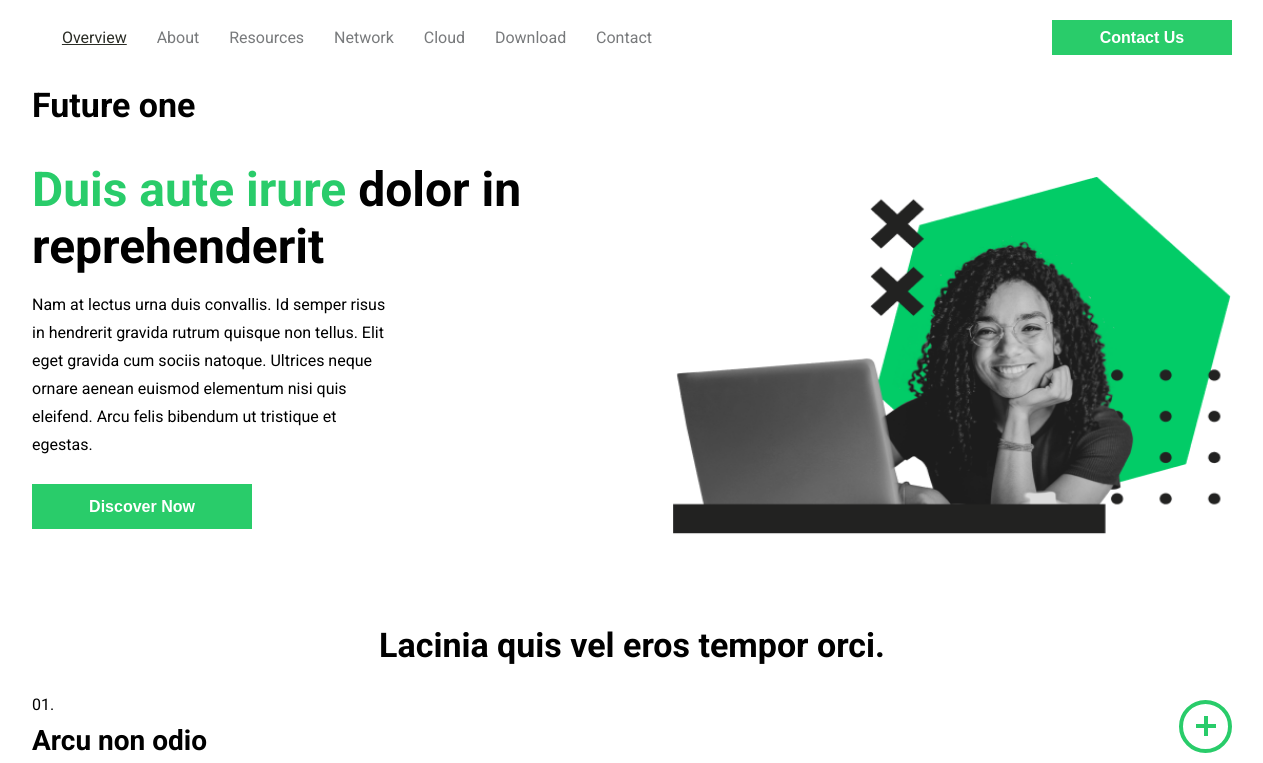
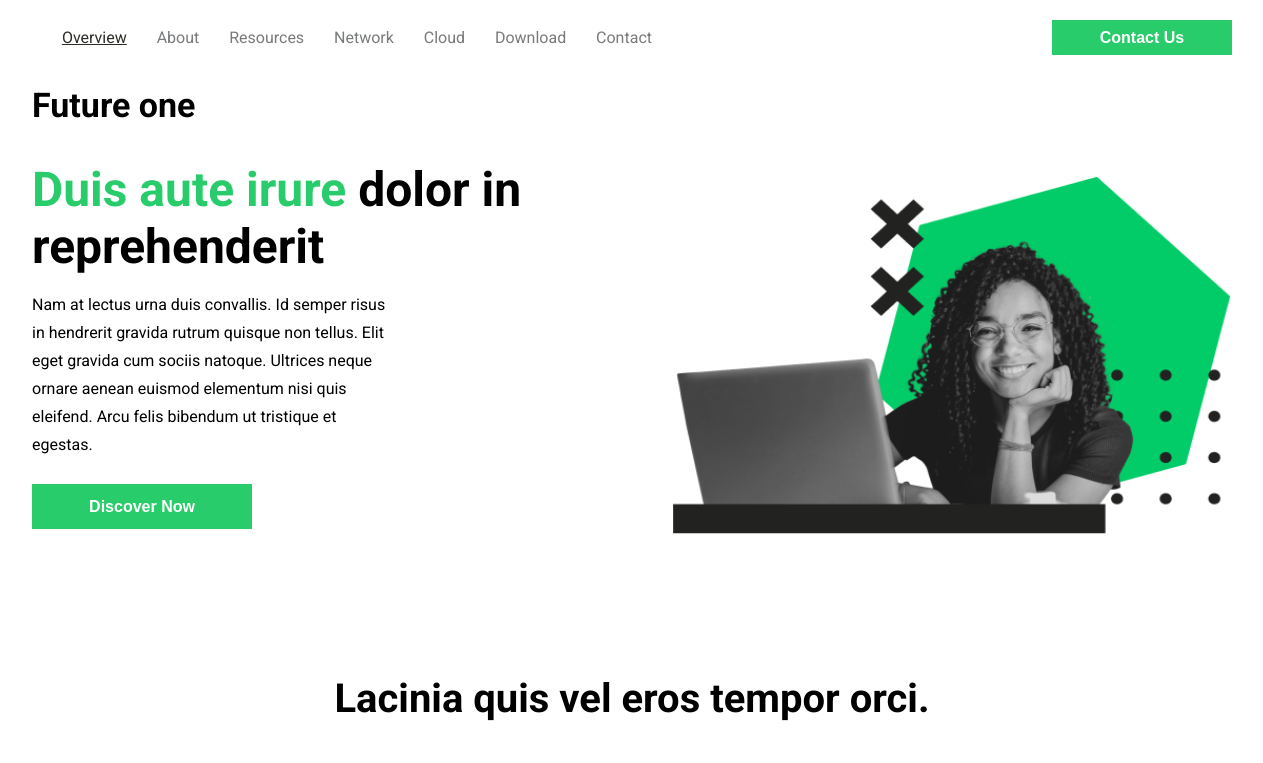
Before and after one commit to patrycja-dev41171/Web-Engineer-with-React-TASK, a React (Create React App) app: page / in a window 1536 px wide. Shown: the top 763 px of the page, without its empty margins (136-1399 px from the left). Built offline with nearby package versions, Linux system fonts and the light colour scheme.

Commit message:
Fixed some responsive styles css.

```diff
--- a/src/components/Section_2/Accordion/Accordion.scss
+++ b/src/components/Section_2/Accordion/Accordion.scss
@@ -65,16 +65,17 @@
     &__info {
       &__id {
         @include text-01;
-        padding-bottom: 10px;
+        padding: 10px 0 10px;
       }
       &__title {
+        padding: 10px 0 20px;
         @include text-bold-04;
       }
     }
     &__content {
       @include text-01;
       line-height: 32px;
-      padding: 20px 0;
+      padding: 0 0 20px;
     }
   }
 }
--- a/src/components/Section_2/Section_2.scss
+++ b/src/components/Section_2/Section_2.scss
@@ -25,10 +25,11 @@
 
 @media screen and (min-width: 1300px) {
   .section_2 {
+    padding: 100px 40px 10px;
     width: 1200px;
     & h2 {
       padding: 20px 0;
-      @include text-bold-03;
+      @include text-bold-02;
     }
   }
 }
--- a/src/components/common/Container/Container.scss
+++ b/src/components/common/Container/Container.scss
@@ -1,8 +1,5 @@
 .container {
   display: flex;
   flex-direction: column;
-  width: 100vw;
-  min-height: 100vh;
-  margin: auto auto;
-  overflow-x: hidden;
+  width: 100%;
 }
--- a/src/index.scss
+++ b/src/index.scss
@@ -11,6 +11,7 @@
 body {
   margin: 0;
   padding: 0;
+  width: 100%;
   font-family: "Roboto", sans-serif;
   box-sizing: border-box;
 }
```
